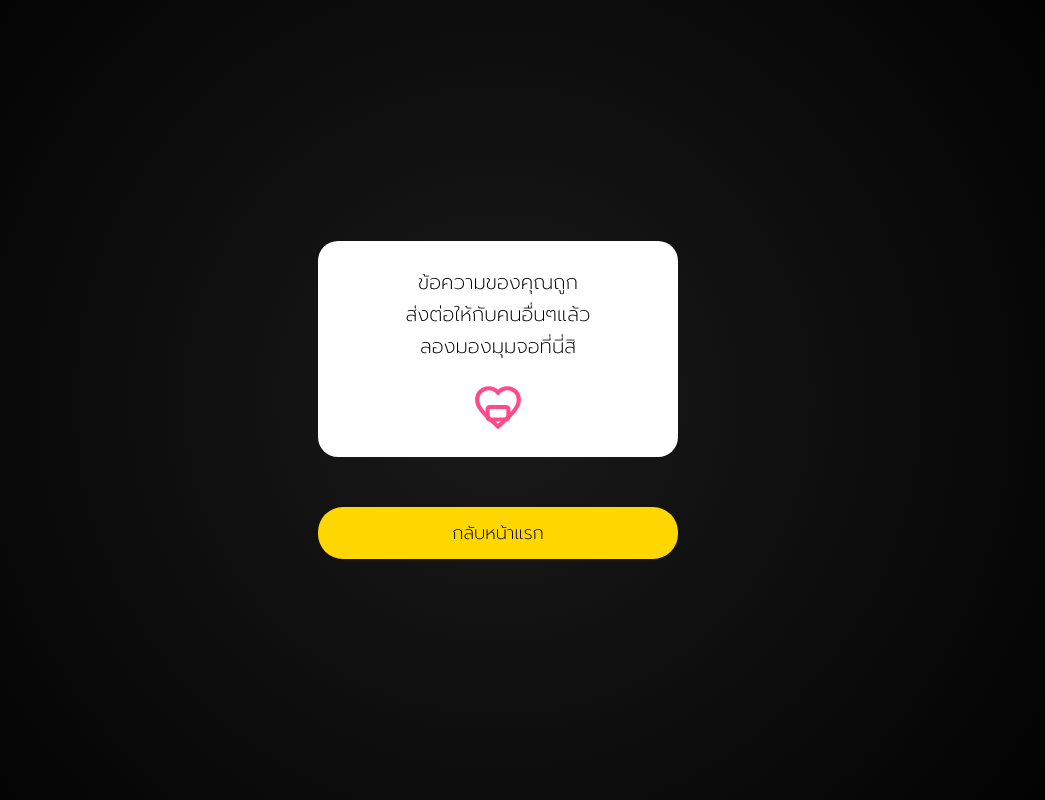
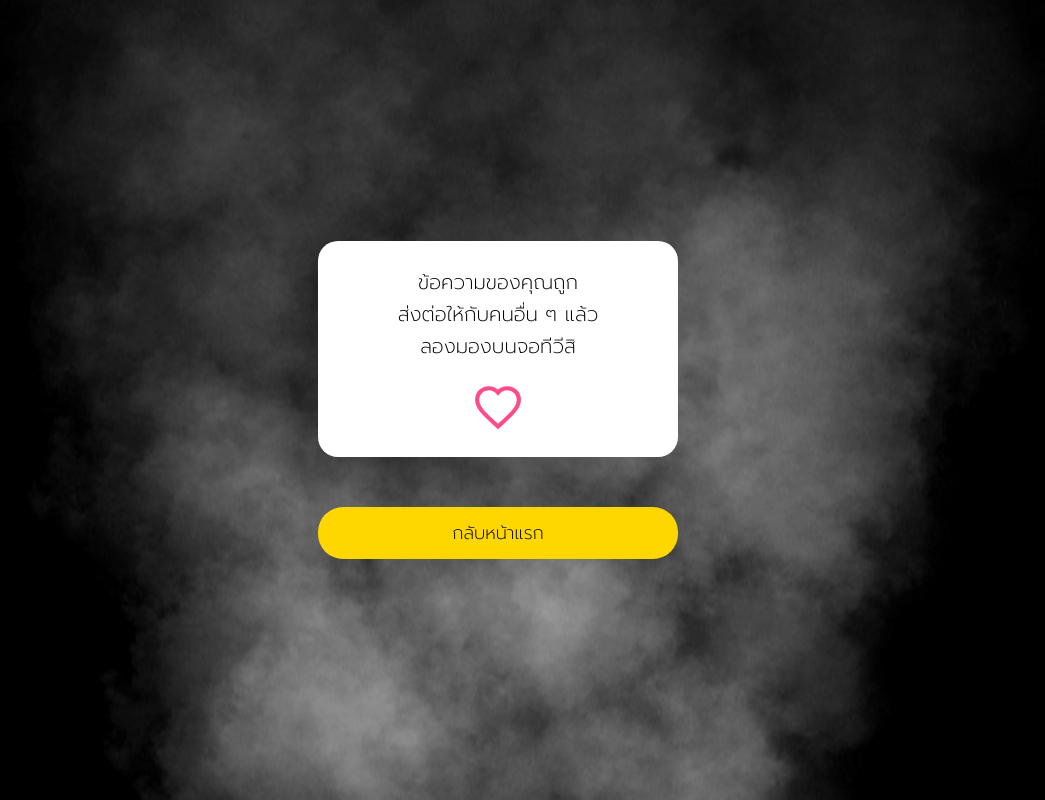
Before and after one commit to Mubmib1305/soopburee, a Flask app: page /case2/page5_2_8 in a window 1280 px wide. Shown: the whole page, without its empty margins (142-1187 px from the left). Run offline with Flask 3, Linux system fonts and the light colour scheme.

Commit message:
fix bg bug

```diff
--- a/anti-vape-campaign/app/templates/case2/page5_2_8.html
+++ b/anti-vape-campaign/app/templates/case2/page5_2_8.html
@@ -77,11 +77,19 @@
             left: 0;
             width: 100%;
             height: 100%;
-            background: radial-gradient(circle at center, #1a1a1a 0%, #000000 100%);
             z-index: -1;
         }
 
-        /* ไอคอนมือถือหัวใจ */
+        .background-gif {
+            position: fixed;
+            top: 0;
+            left: 0;
+            width: 100%;
+            height: 100%;
+            object-fit: cover;
+            z-index: -2;
+        }
+
         .hand-heart {
             width: 50px;
             height: 50px;
@@ -96,19 +104,20 @@
     </style>
 </head>
 <body>
+    <img src="{{ url_for('static', filename='images/smoke2.gif') }}" alt="พื้นหลัง" class="background-gif">
     <div class="bg-gradient"></div>
     <div class="container">
         <div class="message-box">
             <div class="message-text">
                 ข้อความของคุณถูก<br>
-                ส่งต่อให้กับคนอื่นๆแล้ว<br>
-                ลองมองมุมจอที่นี่สิ
+                ส่งต่อให้กับคนอื่น ๆ แล้ว<br>
+                ลองมองบนจอทีวีสิ
             </div>
             <!-- ไอคอนมือถือหัวใจ -->
             <div class="hand-heart">
                 <svg class="svg-icon" viewBox="0 0 24 24" fill="none" stroke="#FF4B8C" stroke-width="2">
                     <path d="M12 21.35l-1.45-1.32C5.4 15.36 2 12.28 2 8.5 2 5.42 4.42 3 7.5 3c1.74 0 3.41.81 4.5 2.09C13.09 3.81 14.76 3 16.5 3 19.58 3 22 5.42 22 8.5c0 3.78-3.4 6.86-8.55 11.54L12 21.35z"/>
-                    <rect x="7" y="12" width="10" height="6" rx="1"/>
+                    <!-- <rect x="7" y="12" width="10" height="6" rx="1"/> -->
                 </svg>
             </div>
         </div>
```
